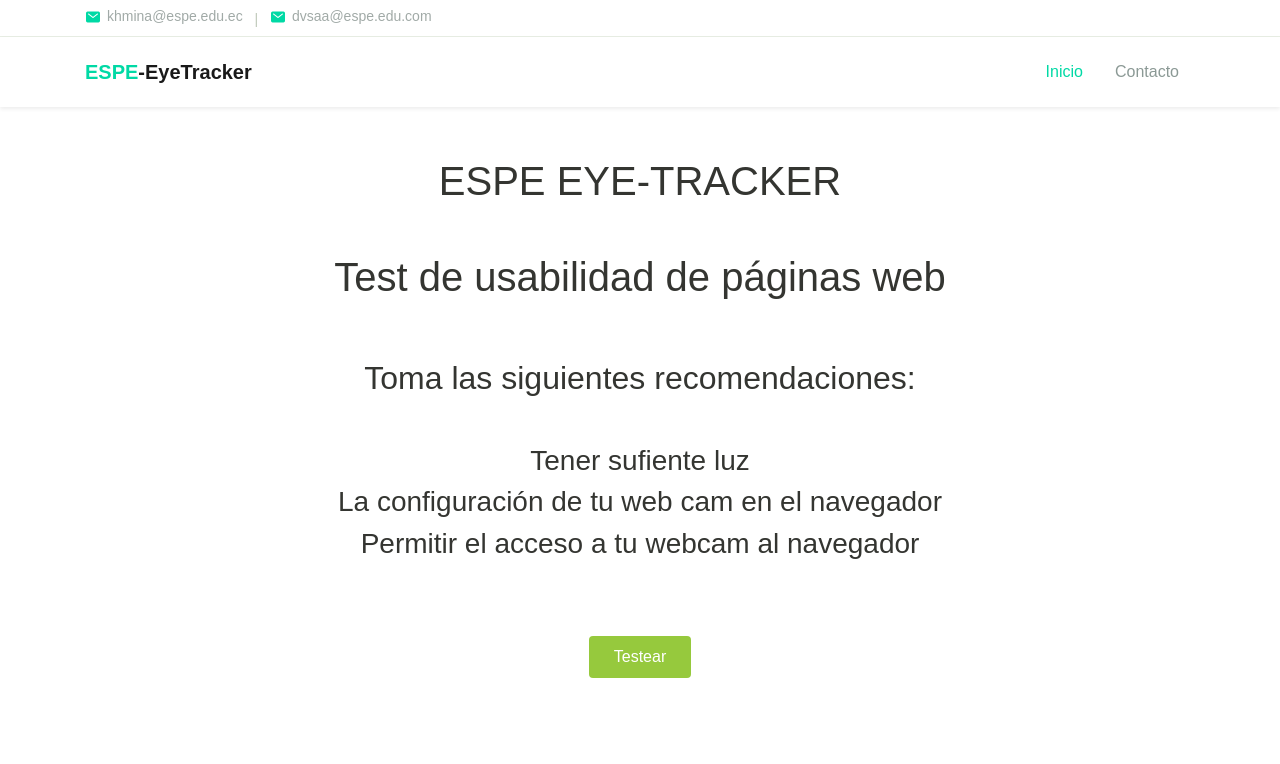
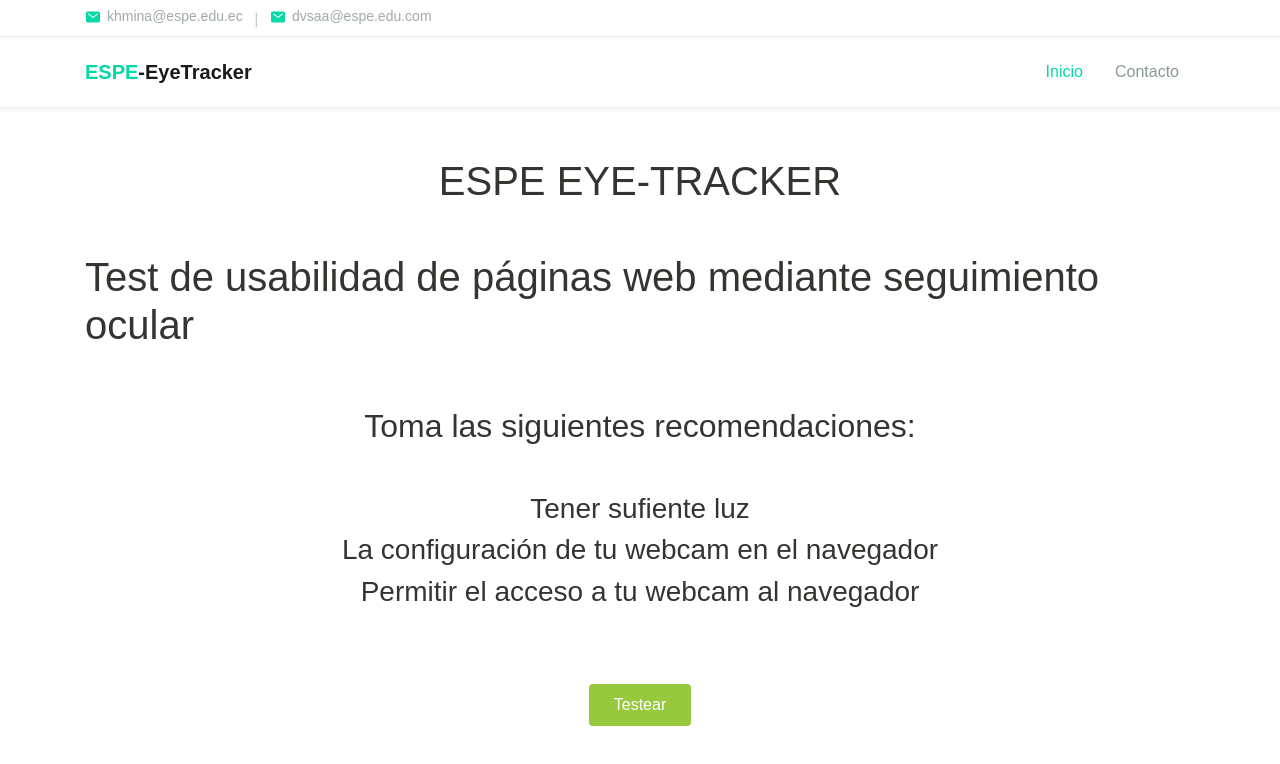
Before and after one commit to hlsalazar/API_seguim_ocular, a plain HTML site: page prueba.html in a window 1280 px wide. Drawn offline with nearby package versions, Linux system fonts and the light colour scheme; a script that the page names is missing; files whose address does not match are found by name.

Commit message:
Modificación de la pantalla de test de usabilidad

```diff
--- a/prueba.html
+++ b/prueba.html
@@ -287,7 +287,7 @@
          <div class="container">
             <div class="row">
                <div class="col d-flex justify-content-center align-items-center">
-                  <h1 style="padding: 0 0 50px 0;" align = 'left'>Test de usabilidad de páginas web</h1>
+                  <h1 style="padding: 0 0 50px 0;" align = 'left'>Test de usabilidad de páginas web mediante seguimiento ocular</h1>
                 </div>
                <input type="text" id="urlstart" name="name" required size="50"  value = "https://www.google.com" hidden>
             </div>
@@ -303,7 +303,7 @@
           </div>
           <div class="row">
             <div class="col d-flex justify-content-center align-items-center" style="text-align: center;">
-               <h3>La configuración de tu web cam en el navegador<br></h3>
+               <h3>La configuración de tu webcam en el navegador<br></h3>
             </div>
           </div>
           <div class="row">
```
